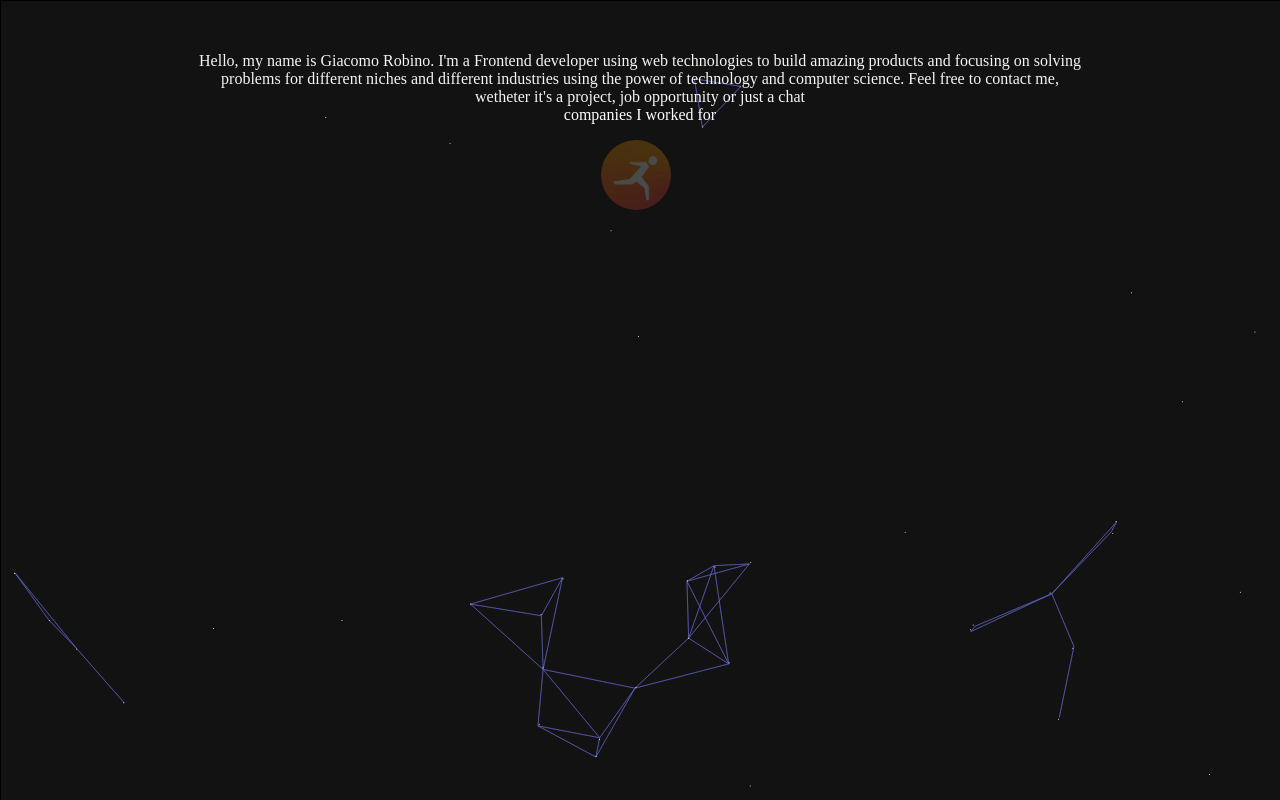
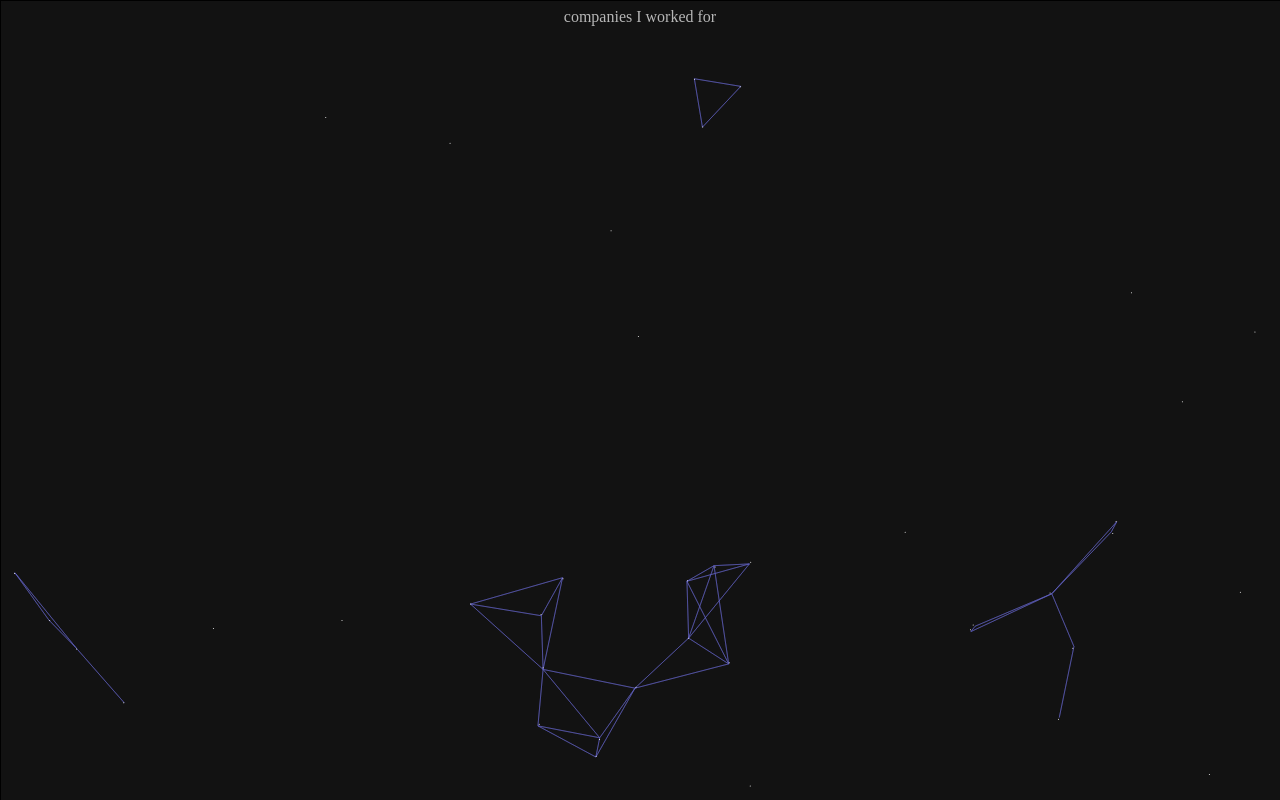
Before and after one commit to GiacomoRobino/fast-portfolio, an Angular app: page / in a window 1280 px wide. Built offline with nearby package versions, Linux system fonts and the light colour scheme.

Commit message:
remove initial text after completing show

```diff
--- a/src/app/app.component.css
+++ b/src/app/app.component.css
@@ -12,7 +12,7 @@
     display: block;
     margin-left: auto;
     margin-right: auto;
-    width: 70%;
+    width: 80%;
     border-radius: 20px;
 }
 
--- a/src/app/components/about-me/about-me.component.css
+++ b/src/app/components/about-me/about-me.component.css
@@ -50,6 +50,6 @@
 }
 
 .main-text{
-    margin-top: 5%;
+    margin-top: 20%;
     text-align: center;
 }
--- a/src/app/components/about-me/about-me.component.html
+++ b/src/app/components/about-me/about-me.component.html
@@ -1,5 +1,5 @@
 <div class="main-container">
-  <div #mainText class="main-text">
+  <div #mainText *ngIf="mainTextVisible" class="main-text">
     {{ shownText }}
   </div>
   <!--<div class="cv">download cv</div>-->
--- a/src/app/components/about-me/about-me.component.ts
+++ b/src/app/components/about-me/about-me.component.ts
@@ -46,6 +46,7 @@ export class AboutMeComponent implements OnInit {
   };
   public jobs: job[] = jobsConfig;
   public studies: study[] = studiesConfig;
+  public mainTextVisible = true;
 
   constructor(http: HttpClient) {
     this.httpClient = http;
@@ -62,8 +63,15 @@ export class AboutMeComponent implements OnInit {
           this.initiated = true;
           this.initiatedChange.emit(true);
           this.fullText = data;
-          this.writeText().then(() =>
+          this.writeText().then(() =>{
+          const tl = gsap.timeline();
+          tl.to(this.mainText.nativeElement, {
+            duration: 1,
+            color: 'transparent',
+          }).then(() =>{
+            this.mainTextVisible = false;
             this.animateJobs(1000)
+          })}
           );
         }
       });
```
